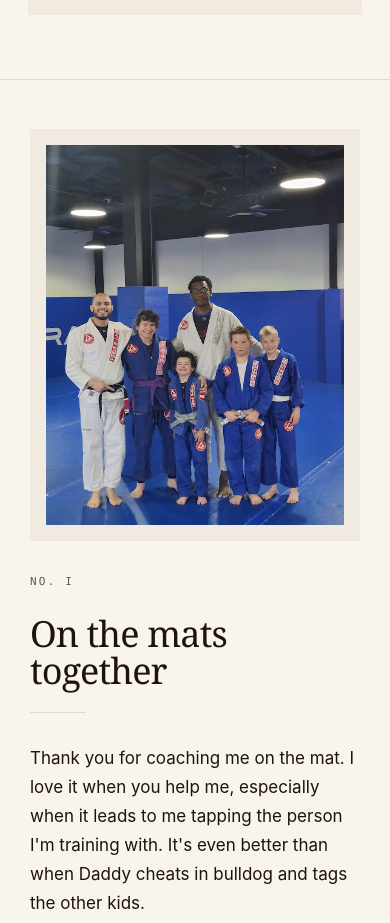
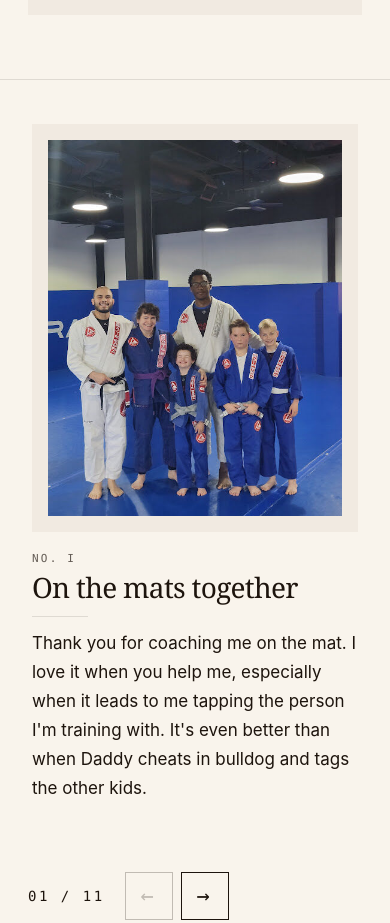
Before and after one commit to brettgyt/mothers_day, a plain HTML site: page index.html in a window 390 px wide. Shown: the part 880-1803 px from the top of the page. Drawn offline with Linux system fonts and the light colour scheme.

Commit message:
Mobile: simplify year-card layout to block stacking so photos render reliably

```diff
--- a/style.css
+++ b/style.css
@@ -683,20 +683,29 @@
     justify-self: center;
   }
   .year:not(.schoolwork) .story-card {
-    grid-template-columns: 1fr;
-    grid-template-rows: none;
-    row-gap: 18px;
-  }
-  .year:not(.schoolwork) .story-card > * {
-    grid-column: 1;
-    grid-row: auto;
+    display: block;
+    padding: 4px;
   }
   .year:not(.schoolwork) .story-card .card-img {
+    display: block;
+    width: 100%;
     max-width: 520px;
     max-height: none;
-    justify-self: center;
-    grid-column: 1;
-    grid-row: auto;
+    aspect-ratio: 4 / 5;
+    margin: 0 auto 18px;
+  }
+  .year:not(.schoolwork) .card-roman {
+    margin-bottom: 6px;
+  }
+  .year:not(.schoolwork) .card-title {
+    margin: 0 0 12px;
+    font-size: clamp(28px, 7vw, 38px);
+  }
+  .year:not(.schoolwork) .card-title::after {
+    margin-top: 14px;
+  }
+  .year:not(.schoolwork) .card-text {
+    margin-top: 0;
   }
 }
 
```
